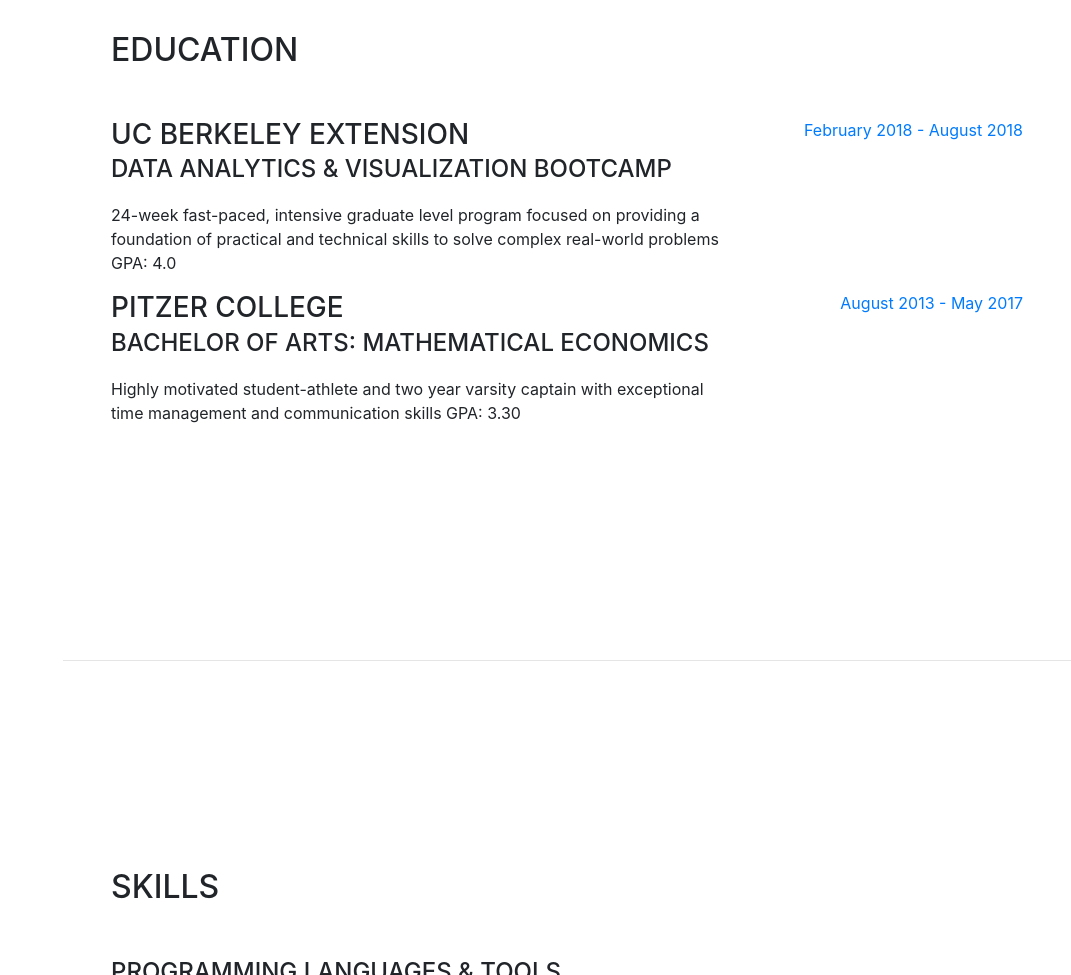
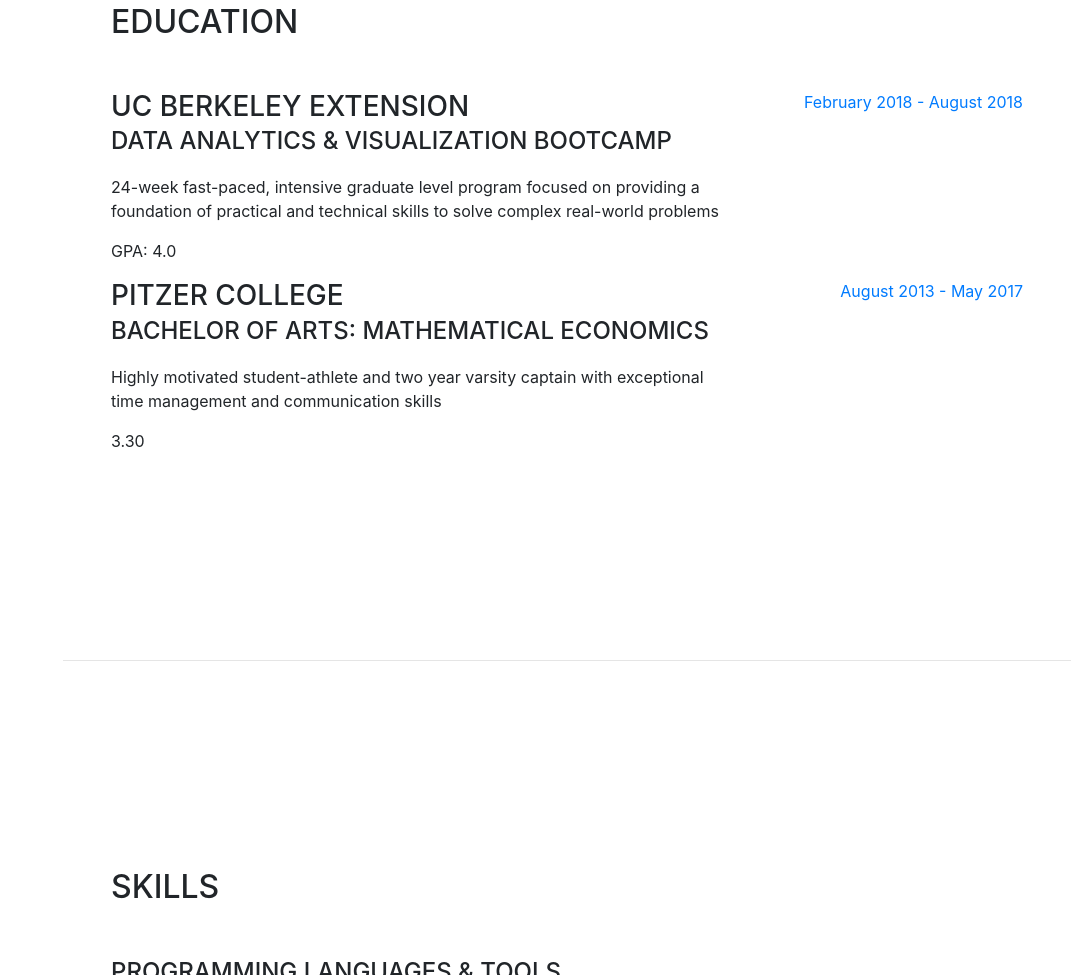
Before and after one commit to kjordan18/kjordan18.github.io, a website with bundled scripts: page index.html in a window 1280 px wide. Shown: the part 1969-2944 px from the top of the page, without its empty margins (209-1280 px from the left). Built offline with nearby package versions, Linux system fonts and the light colour scheme; a web font is replaced by a local one.

Commit message:
education edits

```diff
--- a/index.html
+++ b/index.html
@@ -153,8 +153,9 @@
             <div class="resume-content mr-auto">
               <h3 class="mb-0">UC Berkeley Extension</h3>
               <div class="subheading mb-3">Data Analytics & Visualization Bootcamp</div>
-              <p>24-week fast-paced, intensive graduate level program focused on providing a foundation of practical and technical skills to solve complex real-world problems
-                GPA: 4.0</p>
+              <p>24-week fast-paced, intensive graduate level program focused on providing a foundation of practical and technical skills to solve complex real-world problems</p>
+              <ul></ul>
+              <p>GPA: 4.0</p>
             </div>
             <div class="resume-date text-md-right">
               <span class="text-primary">February 2018 - August 2018</span>
@@ -165,8 +166,9 @@
             <div class="resume-content mr-auto">
               <h3 class="mb-0">Pitzer College</h3>
               <div class="subheading mb-3">Bachelor of Arts: Mathematical Economics</div>
-              <p>Highly motivated student-athlete and two year varsity captain with exceptional time management and communication skills
-                GPA: 3.30</p>
+              <p>Highly motivated student-athlete and two year varsity captain with exceptional time management and communication skills</p>
+                <ul></ul>
+                <p>3.30</p>
             </div>
             <div class="resume-date text-md-right">
               <span class="text-primary">August 2013 - May 2017</span>
```
